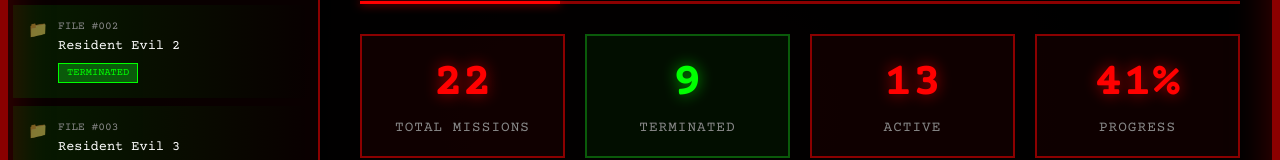
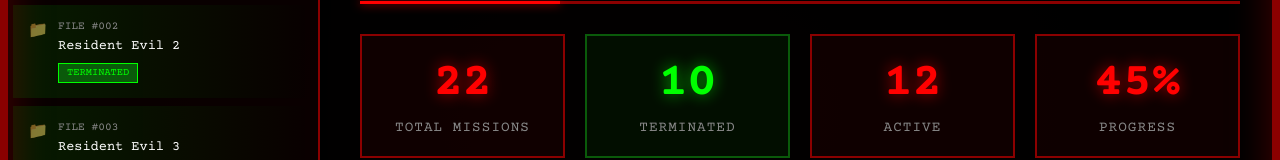
Before and after one commit to Arigattou/arigattou.github.com, a plain HTML site: page index.html in a window 1280 px wide. Shown: the part 288-448 px from the top of the page. Drawn offline with nearby package versions, Linux system fonts and the light colour scheme.

Commit message:
Update index.html

```diff
--- a/index.html
+++ b/index.html
@@ -950,7 +950,7 @@ const games = {
     umbrella: { title: "Resident Evil The Umbrella Chronicles", plattform: "Wii", status: "open", image: "Resident Evil The Umbrella Chronicles.jpg" },
     re5: { title: "Resident Evil 5", plattform: "PS3/Xbox 360", status: "open", image: "Reisdent Evil 5.jfif" },
     darkside: { title: "Resident Evil The Darkside Chronicles", plattform: "Wii", status: "open", image: "Resident Evil The Darkside Chronicles.jpg" },
-    rev1: { title: "Resident Evil Revelations", plattform: "3DS", status: "open", image: "Resident Evil Revelation 1.png" },
+    rev1: { title: "Resident Evil Revelations", plattform: "3DS", status: "done", image: "Resident Evil Revelation 1.png" },
     re6: { title: "Resident Evil 6", plattform: "PS3/Xbox 360", status: "open", image: "Resident Evil 6.png" },
     rev2: { title: "Resident Evil Revelations 2", plattform: "PS3/PS4/Xbox/PC", status: "open", image: "Resident Evil Revelations 2.jpg" },
     re7: { title: "Resident Evil 7", plattform: "PS4/Xbox One/PC", status: "open", image: "Resident Evil 7.jpg" },
```
